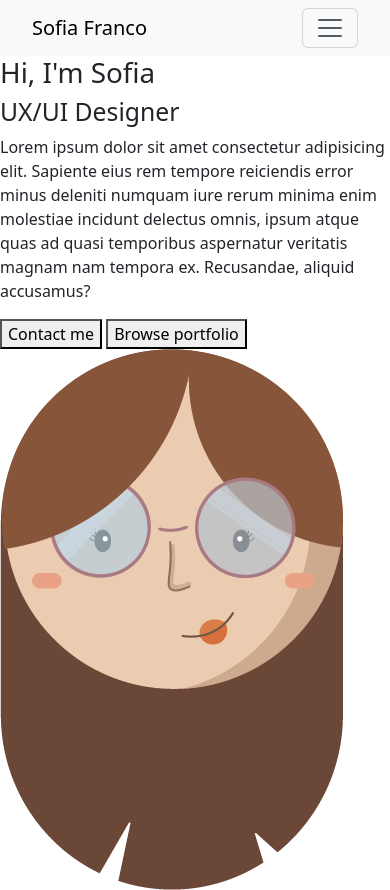
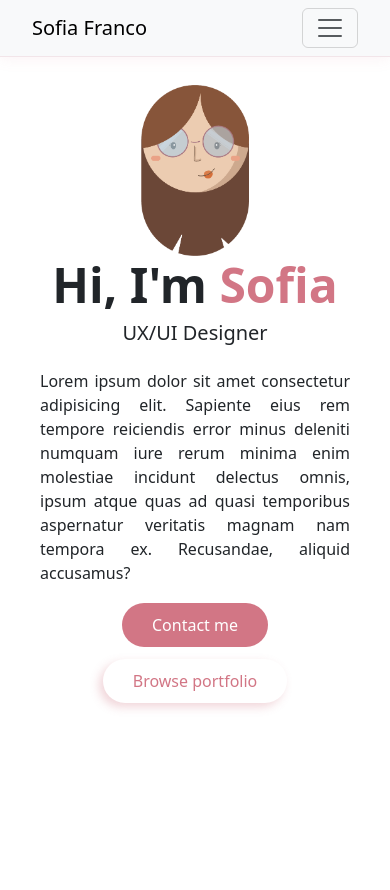
Before and after one commit to SofiaFrancobz/Proyecto-Desarrollo-Web-Portafolio-Personal, a plain HTML site: page index.html in a window 390 px wide. After the commit the page ends 844 px from the top, so only its background shows below. Drawn offline with nearby package versions, Linux system fonts and the light colour scheme.

Commit message:
terminar layout responsivo del home

```diff
--- a/css/index.css
+++ b/css/index.css
@@ -2,6 +2,8 @@
     padding-left: 20px;
     padding-right: 20px;
     background-color: #fbfbfb;
+    border-bottom: 1px solid rgba(210, 118, 133, 0.15);
+    box-shadow: 0px 1px 15px rgba(210, 118, 133, 0.1);
 }
 
 .nav-link {
@@ -34,3 +36,104 @@
 .display-settings li #moon-icon {
     width: 29px;
 }
+
+main {
+    display: flex;
+    flex-direction: row;
+    justify-content: center;
+}
+
+.introduction {
+    display: flex;
+    flex-direction: row-reverse;
+    align-items: center;
+    max-width: 971px;
+    margin-top: 130px;
+    padding: 0 40px;
+}
+
+.info {
+    flex: 0 1 470px;
+    margin-right: 100px;
+    display: flex;
+    flex-direction: column;
+}
+
+.info h1 {
+    font-size: 48px;
+    font-weight: 600;
+    margin-bottom: 7px;
+}
+
+.info h1 .highlight {
+    color: #d27685;
+}
+
+.info h2 {
+    font-size: 20px;
+    font-weight: 500;
+    margin-bottom: 24px;
+}
+
+.info p {
+    margin-bottom: 18px;
+}
+
+.info-buttons {
+    display: flex;
+    flex-direction: row;
+    flex-wrap: wrap;
+    gap: 12px;
+}
+
+.info-buttons button {
+    padding: 10px 30px;
+    border-radius: 100px;
+    border: none;
+    cursor: pointer;
+}
+
+.info-buttons #primary-btn {
+    background-color: #d27685;
+    color: #fff;
+}
+
+.info-buttons #secondary-btn {
+    background-color: #fff;
+    color: #d27685;
+    box-shadow: -4px 4px 10px rgba(210, 118, 133, 0.3);
+}
+
+.logo-container {
+    flex: 0 1 317px;
+}
+
+.logo-container img {
+    width: 100%;
+}
+
+@media (max-width: 732px) {
+    .introduction {
+        flex-direction: column;
+        margin-top: 28px;
+    }
+
+    .info {
+        flex: unset;
+        margin-right: 0;
+        text-align: center;
+    }
+
+    .info p {
+        text-align: justify;
+    }
+
+    .info-buttons {
+        justify-content: center;
+    }
+
+    .logo-container {
+        flex: unset;
+        width: 35%;
+    }
+}
--- a/index.html
+++ b/index.html
@@ -67,6 +67,9 @@
         </nav>
         <main>
             <section class="introduction">
+                <div class="logo-container">
+                    <img id="sofia-logo" src="./assets/sofia-logo.png" alt="sofia logo" />
+                </div>
                 <div class="info">
                     <header>
                         <h1>Hi, I'm <span class="highlight">Sofia</span></h1>
@@ -78,13 +81,10 @@
                         molestiae incidunt delectus omnis, ipsum atque quas ad quasi temporibus
                         aspernatur veritatis magnam nam tempora ex. Recusandae, aliquid accusamus?
                     </p>
-                    <div class="info_buttons">
-                        <button id="primary_btn">Contact me</button>
-                        <button id="secondary_btn">Browse portfolio</button>
+                    <div class="info-buttons">
+                        <button id="primary-btn">Contact me</button>
+                        <button id="secondary-btn">Browse portfolio</button>
                     </div>
-                </div>
-                <div class="logo_container">
-                    <img id="sofia_logo" src="./assets/sofia-logo.png" alt="sofia logo" />
                 </div>
             </section>
         </main>
```
